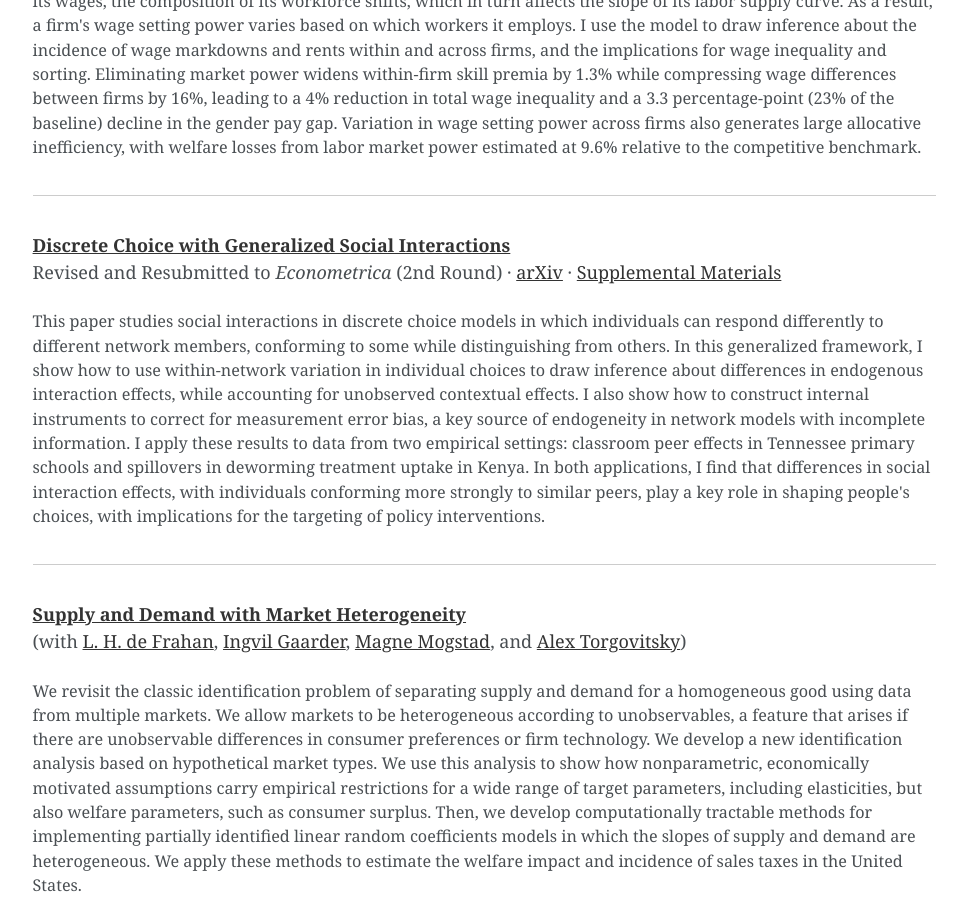
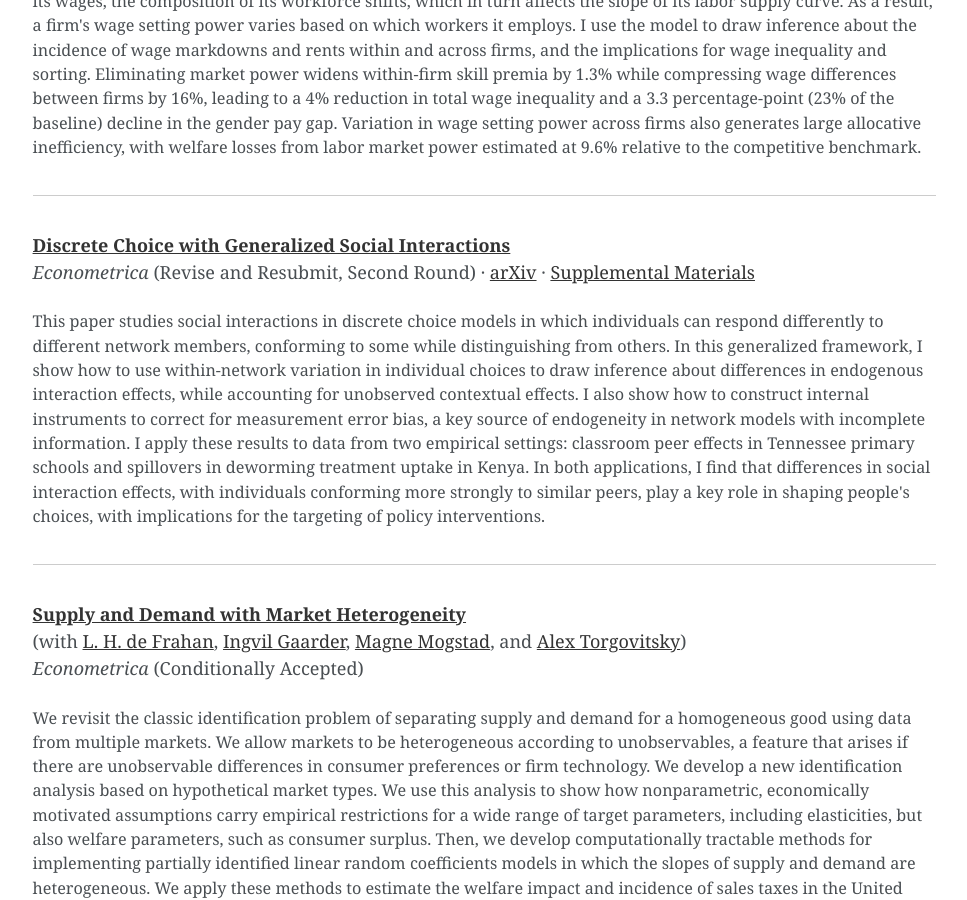
Before and after one commit to ovolpe/ovolpe.github.io, a Jekyll site: the page built from _pages/research.md, in a window 1280 px wide and 900 px high, scrolled down 403 px. Shown: the whole window, without its empty margins (249-1216 px from the left). Built offline with Jekyll 4.4.1, drawn with Linux system fonts in a browser that asks for light colours.

Commit message:
Update research paper statuses in markdown

```diff
--- a/_pages/research.md
+++ b/_pages/research.md
@@ -19,8 +19,9 @@ This paper examines how a firm's labor market power shapes, and is shaped by, it
 
 <hr style="margin: 2em 0; border: none; border-top: 1px solid #ccc;">
 
+
 [**Discrete Choice with Generalized Social Interactions**](/files/dcwgsi.pdf) <br>
-Revised and Resubmitted to _Econometrica_ (2nd Round) · [arXiv](https://arxiv.org/pdf/2610.27324) · [Supplemental Materials](/files/dcwgsi_supplement.pdf)<br>
+*Econometrica* (Revise and Resubmit, Second Round) · [arXiv](https://arxiv.org/pdf/2610.27324) · [Supplemental Materials](/files/dcwgsi_supplement.pdf)<br>
 
 <p style="font-size: 0.9em;">
 This paper studies social interactions in discrete choice models in which individuals can respond differently to different network members, conforming to some while distinguishing from others. In this generalized framework, I show how to use within-network variation in individual choices to draw inference about differences in endogenous interaction effects, while accounting for unobserved contextual effects. I also show how to construct internal instruments to correct for measurement error bias, a key source of endogeneity in network models with incomplete information. I apply these results to data from two empirical settings: classroom peer effects in Tennessee primary schools and spillovers in deworming treatment uptake in Kenya. In both applications, I find that differences in social interaction effects, with individuals conforming more strongly to similar peers, play a key role in shaping people's choices, with implications for the targeting of policy interventions.
@@ -30,6 +31,7 @@ This paper studies social interactions in discrete choice models in which indivi
 
 [**Supply and Demand with Market Heterogeneity**](/files/ghmtv.pdf) <br>
 (with [L. H. de Frahan](https://sites.google.com/view/lancelothenrydefrahan/home), [Ingvil Gaarder](https://sites.google.com/site/ingvilgaarder), [Magne Mogstad](https://sites.google.com/site/magnemogstad), and [Alex Torgovitsky](https://a-torgovitsky.github.io)) <br>
+*Econometrica* (Conditionally Accepted)<br>
 
 <p style="font-size: 0.9em;">
 We revisit the classic identification problem of separating supply and demand for a homogeneous good using data from multiple markets. We allow markets to be heterogeneous according to unobservables, a feature that arises if there are unobservable differences in consumer preferences or firm technology. We develop a new identification analysis based on hypothetical market types. We use this analysis to show how nonparametric, economically motivated assumptions carry empirical restrictions for a wide range of target parameters, including elasticities, but also welfare parameters, such as consumer surplus. Then, we develop computationally tractable methods for implementing partially identified linear random coefficients models in which the slopes of supply and demand are heterogeneous. We apply these methods to estimate the welfare impact and incidence of sales taxes in the United States.
```
